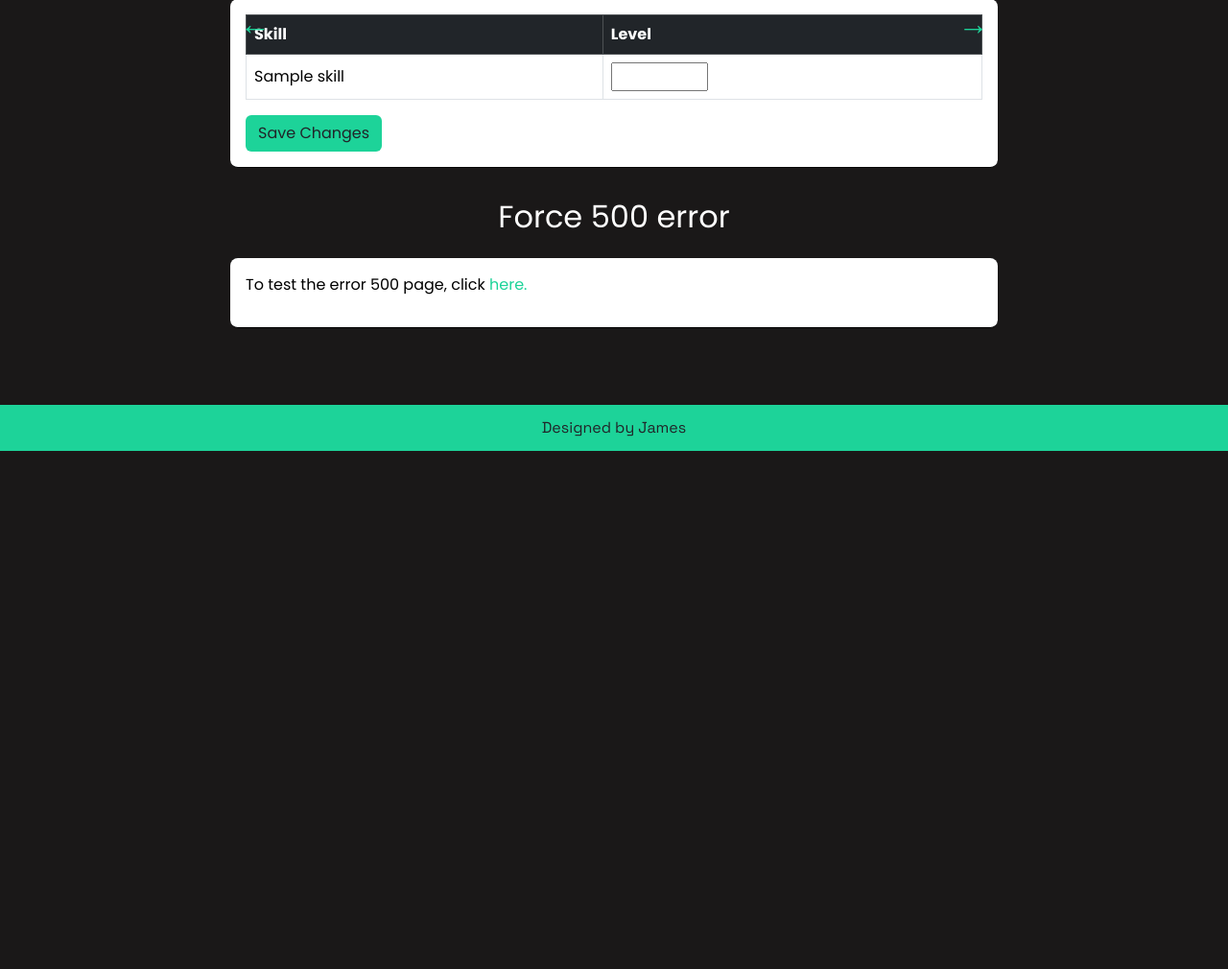
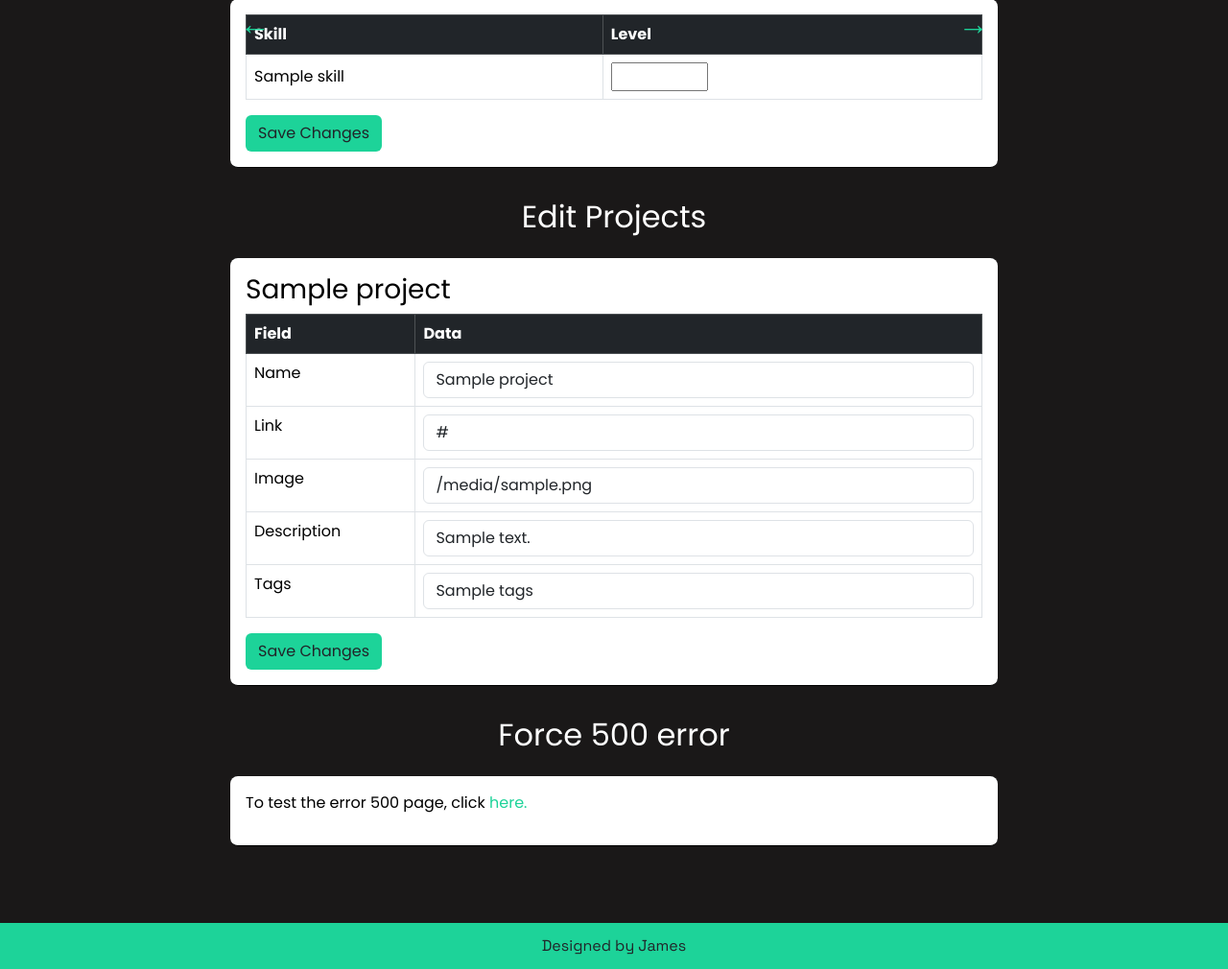
Before and after one commit to james-fitz86/portfolio, a Flask app: template templates/admin.html in a window 1280 px wide. Shown: the part 582-1592 px from the top of the page at 96% size. Before the commit the page ends 1052 px from the top, so only its background shows below. Run offline with Flask 3, Linux system fonts and the light colour scheme; the template is opened without the code that fills it: most values are stand-ins (such as "Sample title", 1, 10 or a date in 2020).

Commit message:
added edit projects jinja html

```diff
--- a/templates/admin.html
+++ b/templates/admin.html
@@ -75,6 +75,58 @@
           </div>
         </div>
         <div class="admin-wrapper">
+          <h2>Edit Projects</h2>
+          <div class="admin-section-container">
+            {% for project in projects %}
+            <form method="POST" action="{{ url_for('routes.update_projects') }}">
+              <input type="hidden" name="id" value="{{ project.id }}">
+              <h3>{{ project.name }}</h3>
+              <table class="table table-bordered align-right">
+                <thead class="table-dark">
+                  <tr>
+                    <th>Field</th>
+                    <th>Data</th>
+                  </tr>
+                </thead>
+                <tbody>
+                  <tr>
+                    <td>Name</td>
+                    <td>
+                      <input class="form-control" style="width: 100%" type="text" name="name" value="{{ project.name }}" required>
+                    </td>
+                  </tr>
+                  <tr>
+                    <td>Link</td>
+                    <td>
+                      <input class="form-control" style="width: 100%" type="url" name="link" value="{{ project.link }}" required>
+                    </td>
+                  </tr>
+                  <tr>
+                    <td>Image</td>
+                    <td>
+                      <input class="form-control" style="width: 100%" type="text" name="image" value="{{ project.image }}" required>
+                    </td>
+                  </tr>
+                  <tr>
+                    <td>Description</td>
+                    <td>
+                      <input class="form-control" style="width: 100%;" type="text" name="description" value="{{ project.description }}" required>
+                    </td>
+                  </tr>
+                  <tr>
+                    <td>Tags</td>
+                    <td>
+                      <input class="form-control" style="width: 100%" type="text" name="tags" value="{{ project.tags }}" required>
+                    </td>
+                  </tr>
+                </tbody>
+              </table>
+              <button type="submit" class="btn custom-btn">Save Changes</button>
+            </form>
+            {% endfor %}
+          </div>
+        </div>
+        <div class="admin-wrapper">
           <h2>Force 500 error</h2>
           <div class="admin-section-container">
             <p>To test the error 500 page, click <a href="{{ url_for('routes.raise_500_error') }}">here.</a></p>
```
